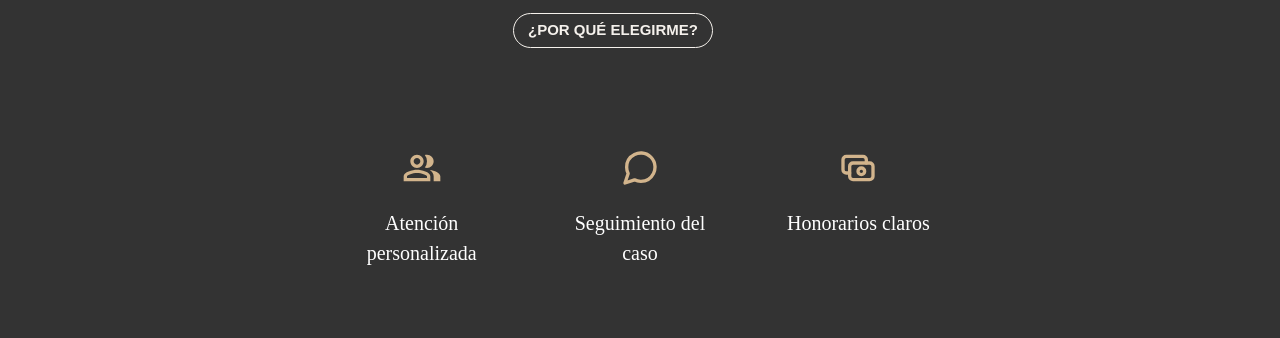
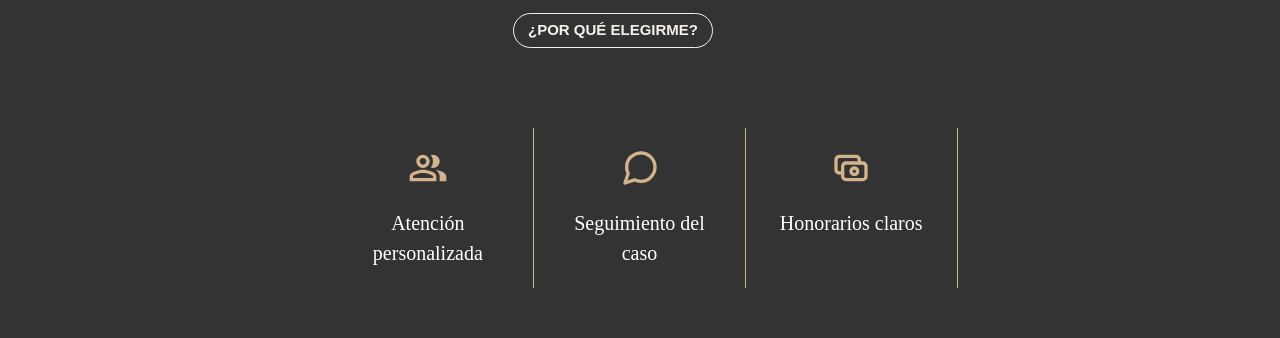
Before and after one commit to fedebarrazaa/guido-pala-abogado, a React (Vite) app: page / in a window 1280 px wide. Shown: the part 1900-2238 px from the top of the page. Built offline with nearby package versions, Linux system fonts and the light colour scheme.

Commit message:
new changes

```diff
--- a/src/components/ui/infinite-moving-cards.tsx
+++ b/src/components/ui/infinite-moving-cards.tsx
@@ -103,7 +103,7 @@ export const InfiniteMovingCards = ({
           >
             <blockquote>
               <span className="relative z-20 text-sm leading-7 text-neutral-700 dark:text-neutral-200">
-                {item.quote}
+                "{item.quote}"
               </span>
 
               <div className="relative z-20 mt-6">
--- a/src/styles/home.module.css
+++ b/src/styles/home.module.css
@@ -150,7 +150,7 @@
     gap: 20px;
     padding: 5px;
     width: 100%;
-    height: 400px;
+    height: 600px;
     background-color: #333333;
 }
 
@@ -172,7 +172,6 @@
 .ul {
     display: flex;
     flex-direction: column;
-    gap: 20px;
     padding: 0;
     margin: 0;
     list-style: none;
@@ -200,6 +199,7 @@
         flex-direction: column;
         justify-content: center;
         gap: 80px;
+        height: 400px;
     }
 
     .article_elegir_izq {
@@ -218,13 +218,14 @@
 
     .ul {
         display: flex;
-        gap: 20px;
         width: 100%;
         flex-direction: row;
+
     }
 
     .ul li {
         width: 100%;
+        border-right: 1px solid #D2B48C;
     }
 }
 
```
Also changed, not shown: src/pages/home/home.tsx (line endings or trailing spaces).
